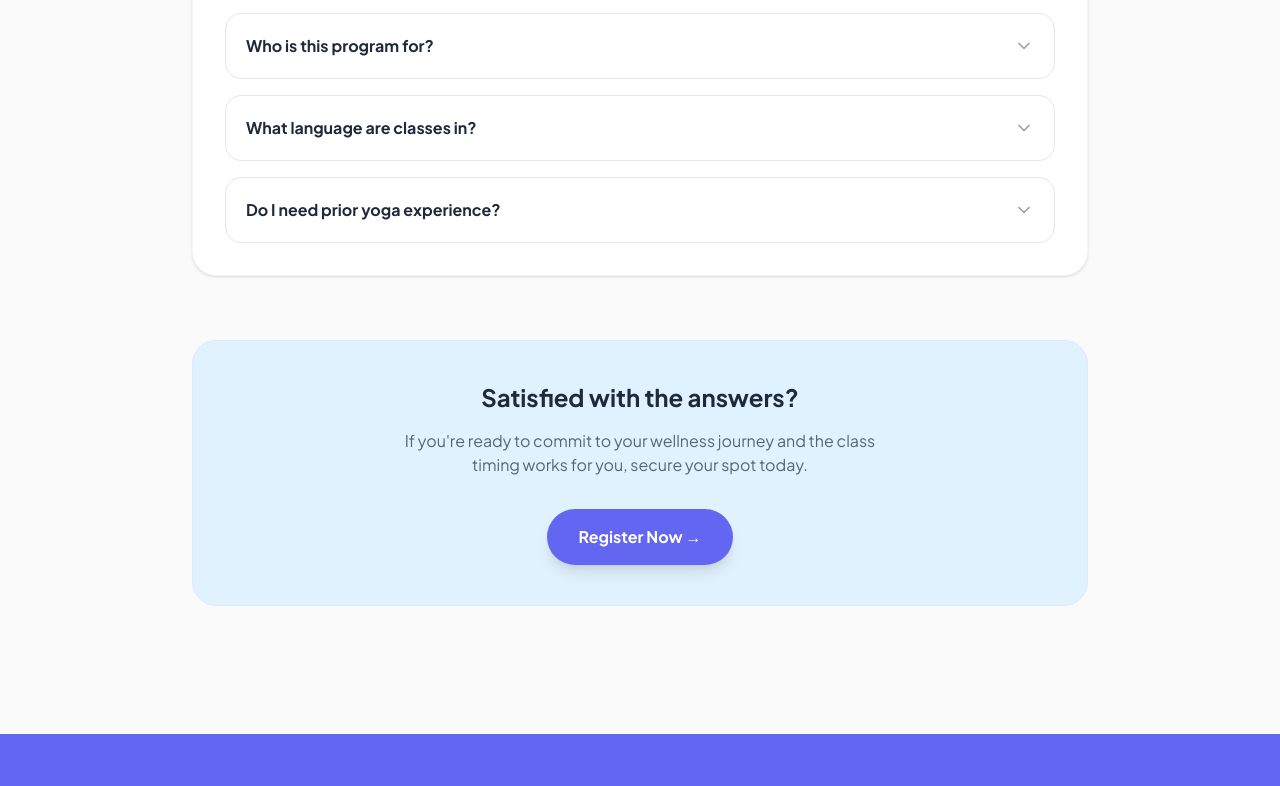
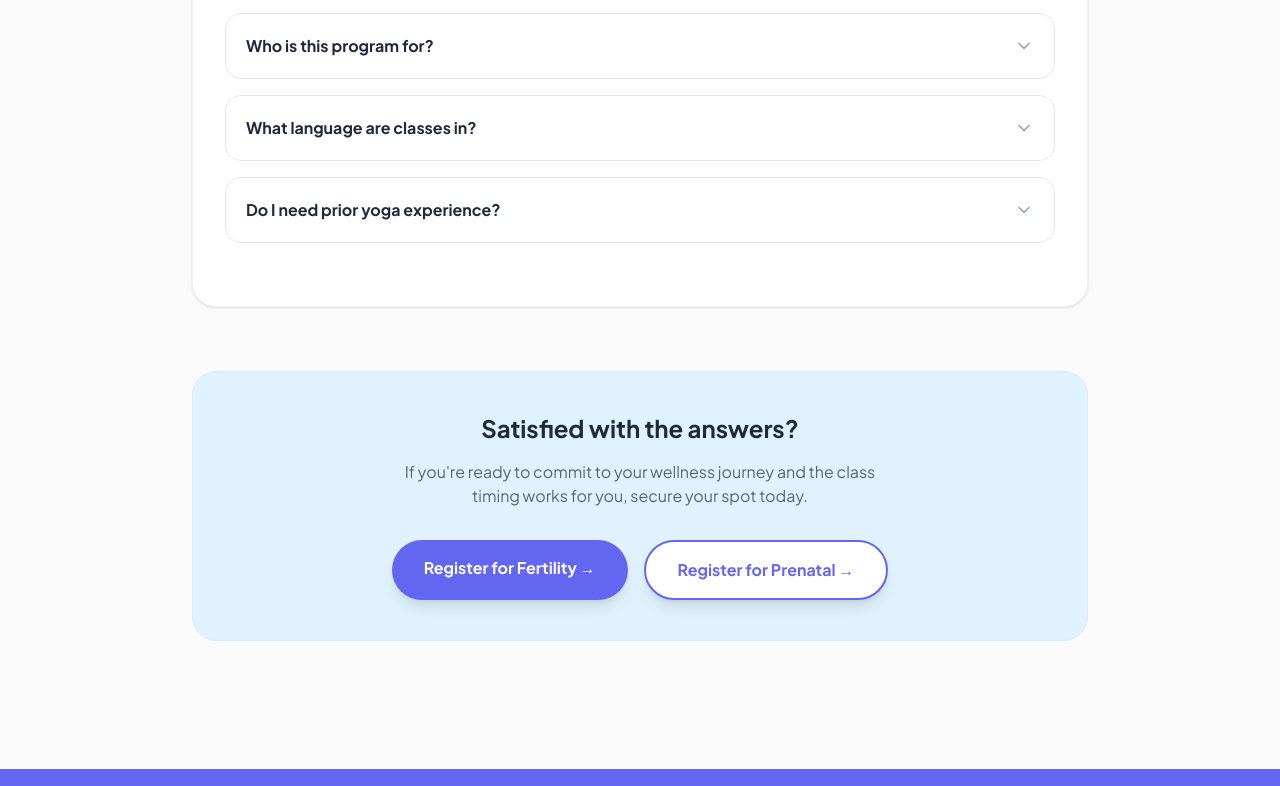
Before and after one commit to vynticaiagency-ops/yogadelight, a Next.js app: page /faq in a window 1280 px wide. Shown: the part 515-1301 px from the top of the page. Built offline with nearby package versions, Linux system fonts and the light colour scheme.

Commit message:
docs: update FAQ with prenatal program details and dual CTAs

```diff
--- a/src/app/faq/page.tsx
+++ b/src/app/faq/page.tsx
@@ -1,40 +1,40 @@
 'use client';
 
 import { useState } from 'react';
-import { ChevronDown, ChevronUp, Search } from 'lucide-react';
+import { ChevronDown, ChevronUp } from 'lucide-react';
 import Link from 'next/link';
 
 const faqs = [
   {
     category: "General",
     questions: [
-      { q: "Who is this program for?", a: "It is specifically designed for women planning for pregnancy, dealing with stress affecting fertility, or experiencing PCOS/hormonal imbalances." },
-      { q: "What language are classes in?", a: "All live classes are conducted in Hindi." },
-      { q: "Do I need prior yoga experience?", a: "No prior experience is necessary. Dr. Madhavi guides you from the very basics." }
+      { q: "Who is this program for?", a: "We have two specialized programs: 1) Fertility Yoga for women planning for pregnancy or managing PCOS/hormonal imbalances. 2) Prenatal Yoga & Garbhasanskar for expecting mothers seeking a healthy pregnancy and labor preparation." },
+      { q: "What language are classes in?", a: "All live classes for both programs are conducted in Hindi." },
+      { q: "Do I need prior yoga experience?", a: "No prior experience is necessary. Dr. Madhavi guides you through safe, gentle, and effective practices tailored to your stage." }
     ]
   },
   {
     category: "Program Details",
     questions: [
-      { q: "What is included?", a: "The program includes daily live classes featuring Fertility Yoga, Pranayam, Meditation, Relaxation, Stress Management, and Diet Guidance via our Welcome Kit." },
-      { q: "Can I do this with PCOS?", a: "Yes, the program includes specific asanas and practices highly beneficial for managing PCOS and balancing hormones." },
-      { q: "Do I get personal attention?", a: "We keep batch sizes small to ensure Dr. Madhavi can provide personalized modifications." }
+      { q: "What is included in Fertility Yoga?", a: "Daily live classes (4-5 PM), Fertility Yoga, Pranayam, Meditation, Stress Management, and a Diet Guidance Welcome Kit." },
+      { q: "What is included in Prenatal Yoga?", a: "Prenatal Yoga, Garbhasanskar, Mantra Chanting, Baby's Brain Development Activities, and Labour Preparation (specifically in the 9th month)." },
+      { q: "Do I get personal attention?", a: "Yes. We keep batch sizes small to ensure Dr. Madhavi can provide personalized modifications for everyone." }
     ]
   },
   {
     category: "Schedule & Access",
     questions: [
-      { q: "What time are the classes?", a: "Classes are held daily from 4:00 PM to 5:00 PM IST." },
-      { q: "What if I miss a class?", a: "Consistency is key, but if you miss a class, you can still follow the provided Welcome Kit routines. Note: We highly encourage attending live." },
-      { q: "How do I join the class?", a: "After payment, you will receive a secure Zoom link on the Thank You page and via email." }
+      { q: "What are the class timings?", a: "Fertility Batch: 4:00 PM – 5:00 PM IST. Prenatal Batch: Morning (6:15 AM – 7:15 AM) or Evening (5:00 PM – 6:00 PM)." },
+      { q: "How do I join the class?", a: "After successful payment, you'll be redirected to a 'Thank You' page with your Zoom link. You'll also receive an immediate email with all access details." },
+      { q: "Is the WhatsApp group mandatory?", a: "Yes. It is our ONLY official communication channel for class links and daily updates." }
     ]
   },
   {
     category: "Refunds & Terms",
     questions: [
-      { q: "What is the refund policy?", a: "We have a strict NO REFUND policy. Once payment is made, no refunds will be issued under any circumstances. Please ensure the 4-5 PM timing works for you before enrolling." },
-      { q: "Can I transfer my membership?", a: "No, memberships are non-transferable." },
-      { q: "Can I message Dr. Madhavi personally?", a: "No personal messages or calls. All communication is handled strictly through the official WhatsApp group where Dr. Madhavi responds daily at 6 PM." }
+      { q: "What is the refund policy?", a: "We have a strict NO REFUND policy for both programs. Once payment is confirmed, no refunds or transfers will be issued. Please verify the batch timings work for you before enrolling." },
+      { q: "Can I transfer my membership?", a: "No, memberships are non-transferable and strictly for the registered individual." },
+      { q: "How do I contact Dr. Madhavi?", a: "To maintain professional boundaries, all communication is handled via the official WhatsApp group. Dr. Madhavi responds to queries daily at 6 PM IST." }
     ]
   }
 ];
@@ -63,7 +63,10 @@ export default function FAQPage() {
           {faqs.map((faq) => (
             <button
               key={faq.category}
-              onClick={() => setActiveCategory(faq.category)}
+              onClick={() => {
+                setActiveCategory(faq.category);
+                setOpenQ(null);
+              }}
               className={`px-6 py-2.5 rounded-full font-bold transition-all text-sm ${
                 activeCategory === faq.category
                   ? 'bg-primary text-white shadow-md'
@@ -76,7 +79,7 @@ export default function FAQPage() {
         </div>
 
         {/* FAQ Accordion Bento Box */}
-        <div className="bg-white rounded-3xl p-6 md:p-8 shadow-sm border border-gray-100">
+        <div className="bg-white rounded-3xl p-6 md:p-8 shadow-sm border border-gray-100 min-h-[400px]">
           <h2 className="text-2xl font-bold mb-6 border-b pb-4 text-primary-dark">{activeCategory} Questions</h2>
           <div className="space-y-4">
             {currentQuestions.map((item, i) => (
@@ -107,12 +110,20 @@ export default function FAQPage() {
           <p className="text-text-dark/70 mb-8 max-w-lg mx-auto">
             If you're ready to commit to your wellness journey and the class timing works for you, secure your spot today.
           </p>
-          <Link
-            href="/register"
-            className="px-8 py-4 bg-primary text-white rounded-full font-bold shadow-lg hover:shadow-indigo-500/25 hover:-translate-y-1 transition-all inline-block"
-          >
-            Register Now →
-          </Link>
+          <div className="flex flex-col sm:flex-row justify-center gap-4">
+            <Link
+              href="/register?program=fertility"
+              className="px-8 py-4 bg-primary text-white rounded-full font-bold shadow-lg hover:shadow-indigo-500/25 hover:-translate-y-1 transition-all inline-block"
+            >
+              Register for Fertility →
+            </Link>
+            <Link
+              href="/register?program=prenatal"
+              className="px-8 py-4 bg-white text-primary border-2 border-primary rounded-full font-bold shadow-lg hover:-translate-y-1 transition-all inline-block"
+            >
+              Register for Prenatal →
+            </Link>
+          </div>
         </div>
 
       </div>
```
